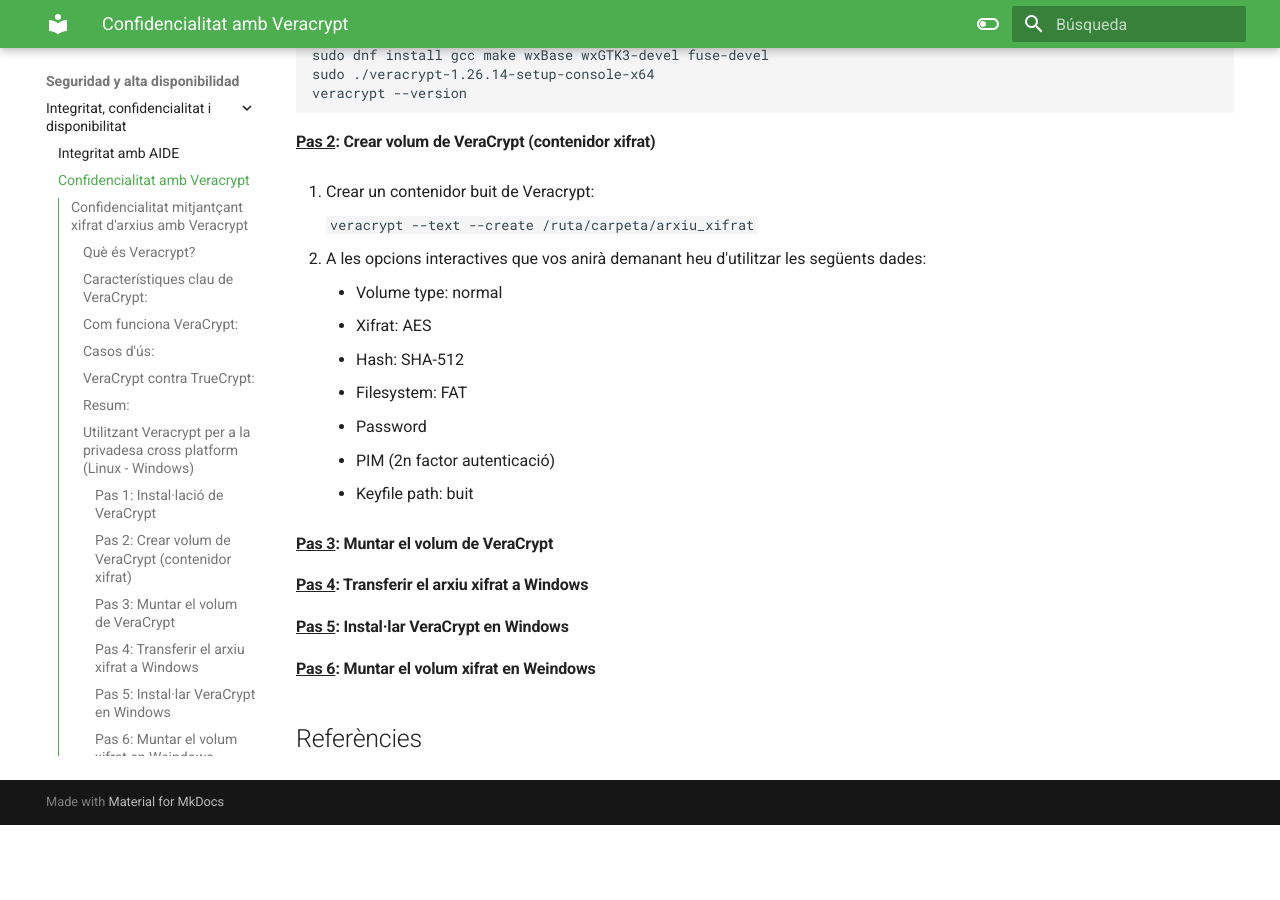
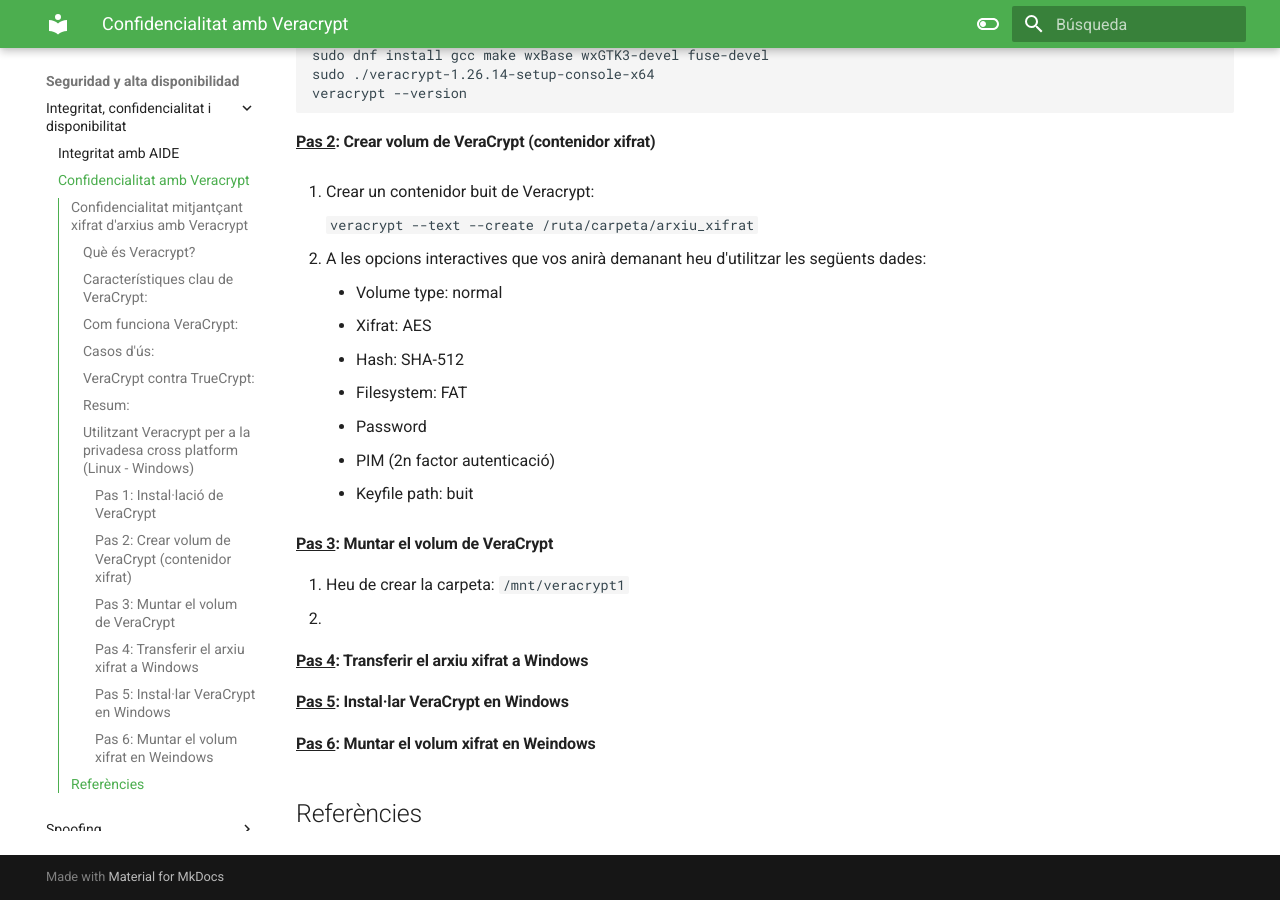
Before and after one commit to raul-profesor/SAD, an MkDocs documentation site: the page built from docs/intconfdis2.md, in a window 1280 px wide and 900 px high, scrolled down 2725 px. Built offline with MkDocs 1.6.1 and Material for MkDocs 9.7.7, drawn with Linux system fonts in a browser that asks for light colours; before the commit the page ends 3550 px from its top, so only the background shows below that.

Commit message:
Pràctiques integritat i confidencialitat

```diff
--- a/docs/intconfdis2.md
+++ b/docs/intconfdis2.md
@@ -91,6 +91,9 @@
 
 #### <u>Pas 3</u>: Muntar el volum de VeraCrypt
 
+1. Heu de crear la carpeta: `/mnt/veracrypt1`
+2.
+
 #### <u>Pas 4</u>: Transferir el arxiu xifrat a Windows
 
 #### <u>Pas 5</u>: Instal·lar VeraCrypt en Windows
```
